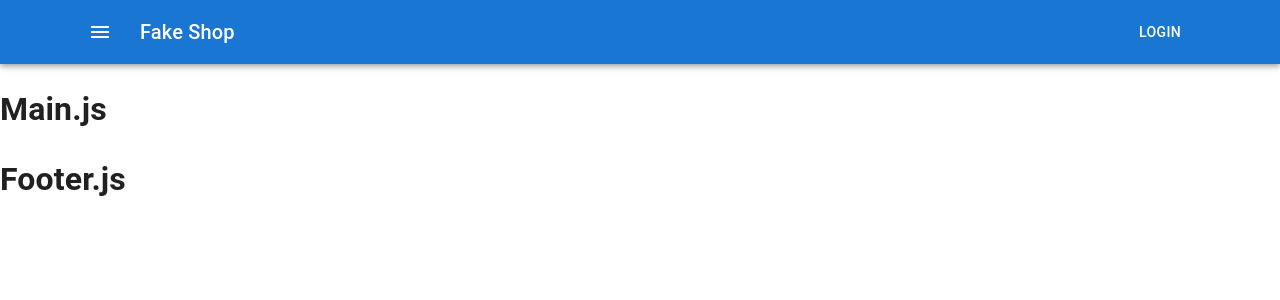
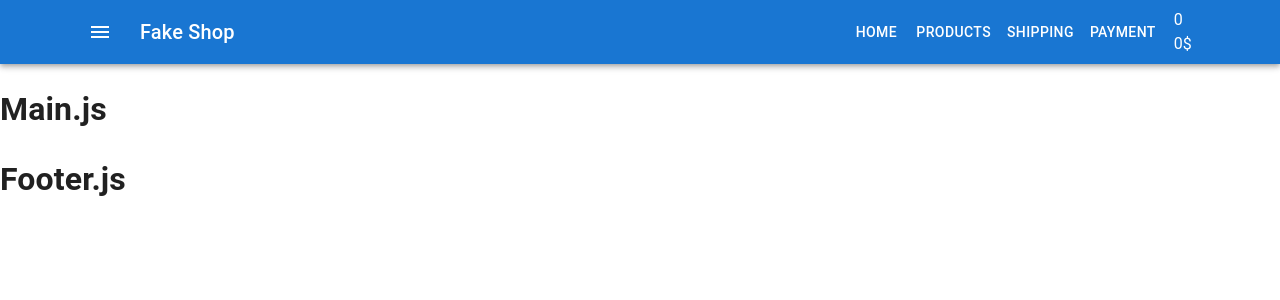
Before and after one commit to VladislavFuklev/FakeShop, a React (Create React App) app: page / in a window 1280 px wide. Shown: the top 300 px of the page. Built offline with nearby package versions, Linux system fonts and the light colour scheme.

Commit message:
зада отступ способом через css

```diff
--- /dev/null
+++ b/src/components/Cart/CartHeader.css
@@ -0,0 +1,3 @@
+.cartHeader {
+    margin-left: 10px;
+}
--- /dev/null
+++ b/src/components/Cart/CartHeader.js
@@ -0,0 +1,13 @@
+import React from "react";
+import "./CartHeader.css"
+
+
+
+export const CartHeader = () => {
+    return (
+        <div className='cartHeader'>
+            <div>0</div>
+            <div>0$</div>
+        </div>
+    )
+}
--- /dev/null
+++ b/src/components/Menu/Menu.js
@@ -0,0 +1,14 @@
+import React from 'react'
+import Button from '@mui/material/Button'
+
+
+export const Menu = () => {
+    return (
+        <>
+            <Button color="inherit">HOME</Button>
+            <Button color="inherit">PRODUCTS</Button>
+            <Button color="inherit">SHIPPING</Button>
+            <Button color="inherit">PAYMENT</Button>
+        </>
+    )
+}
--- a/src/container/Header/Header.js
+++ b/src/container/Header/Header.js
@@ -3,10 +3,11 @@
 import AppBar from '@mui/material/AppBar'
 import Toolbar from '@mui/material/Toolbar'
 import Typography from '@mui/material/Typography'
-import Button from '@mui/material/Button'
 import IconButton from '@mui/material/IconButton'
 import MenuIcon from '@mui/icons-material/Menu'
 import { Container } from '@mui/material'
+import { Menu } from 'components/Menu/Menu'
+import { CartHeader } from 'components/Cart/CartHeader'
 
 export const Header = () => {
     return (
@@ -30,7 +31,8 @@
                         >
                             Fake Shop
                         </Typography>
-                        <Button color="inherit">Login</Button>
+                        <Menu />
+                        <CartHeader />
                     </Toolbar>
                 </Container>
             </AppBar>
```
